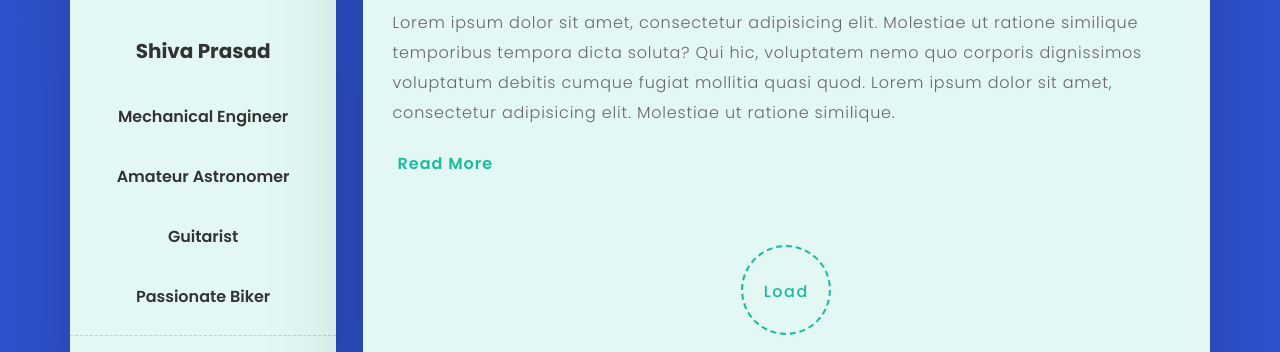
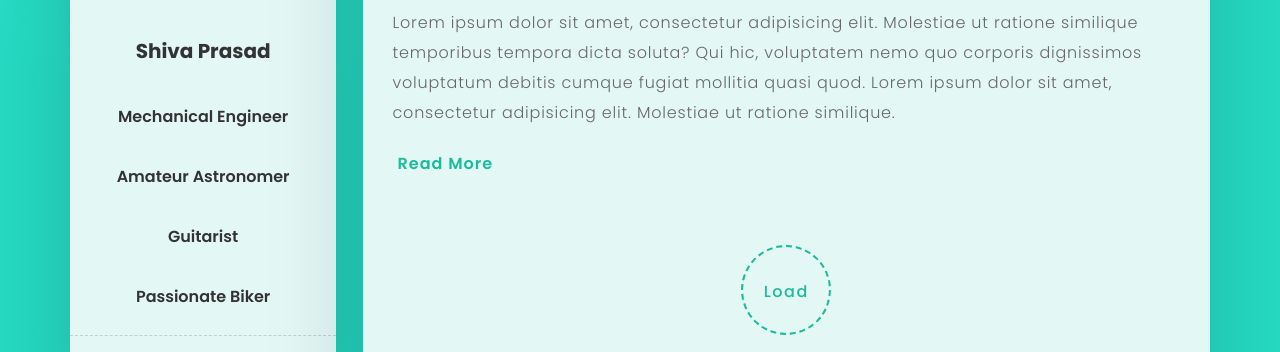
Before and after one commit to RiderCircle/RiderDiaries, a website: page index.html in a window 1280 px wide. Shown: the part 320-672 px from the top of the page. Drawn offline with Linux system fonts and the light colour scheme.

Commit message:
changing blue to something new

```diff
--- a/css/style.css
+++ b/css/style.css
@@ -52,7 +52,7 @@
 
 body {
     font-family: "Poppins", sans-serif;
-    background: #2D52CC !important;
+    background: #26DAC3 !important;
 }
 
 html {
```
